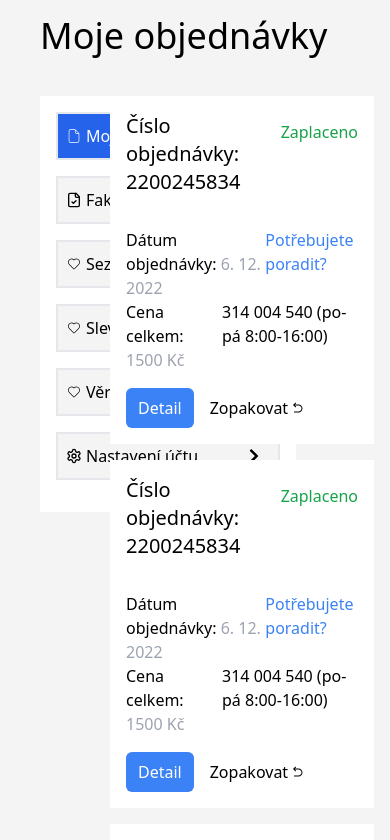
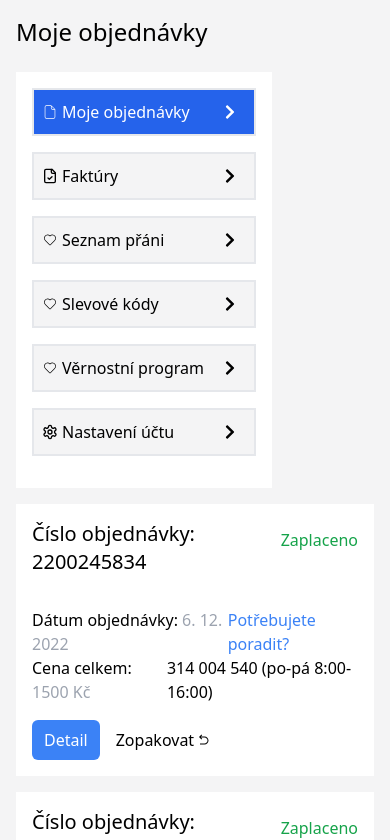
Before and after one commit to DanielLesko28/react-orders-app, a React (Create React App) app in the folder client/: page / in a window 390 px wide. Shown: the top 840 px of the page. Built offline with nearby package versions, Linux system fonts and the light colour scheme.

Commit message:
working on responsive design for orders page

```diff
--- a/client/src/components/MainLayout.jsx
+++ b/client/src/components/MainLayout.jsx
@@ -13,17 +13,17 @@ const MainLayout = () => {
   console.log("location", location.pathname);
 
   return (
-    <div className="flex flex-col pl-10 pt-4 bg-zinc-100 h-screen">
+    <div className="flex flex-col p-4 sm:pl-10 sm:pt-4 bg-zinc-100 min-h-screen">
       <div>
-        <h1 className="text-black text-4xl pb-10">
+        <h1 className="text-black text-2xl sm:text-4xl pb-6 sm:pb-10">
           {currentMenuItem ? currentMenuItem.name : ""}
         </h1>
       </div>
-      <div className="flex w-full">
-        <div className="w-1/5">
+      <div className="flex flex-col sm:flex-row w-full">
+        <div className="w-full sm:w-1/5 mb-4 sm:mb-0">
           <MainMenu />
         </div>
-        <div className="w-4/5 mr-4">
+        <div className="w-full sm:w-4/5 sm:ml-4">
           <Outlet />
         </div>
       </div>
```
